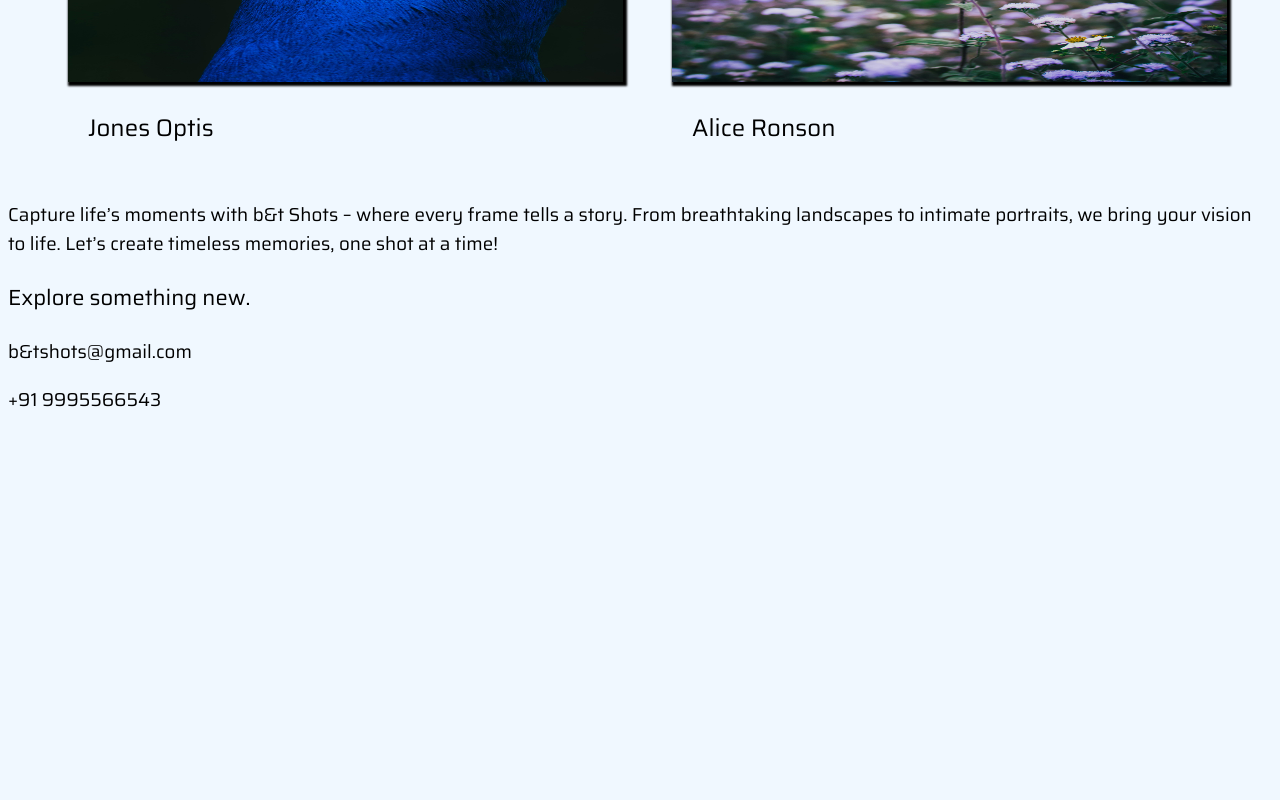
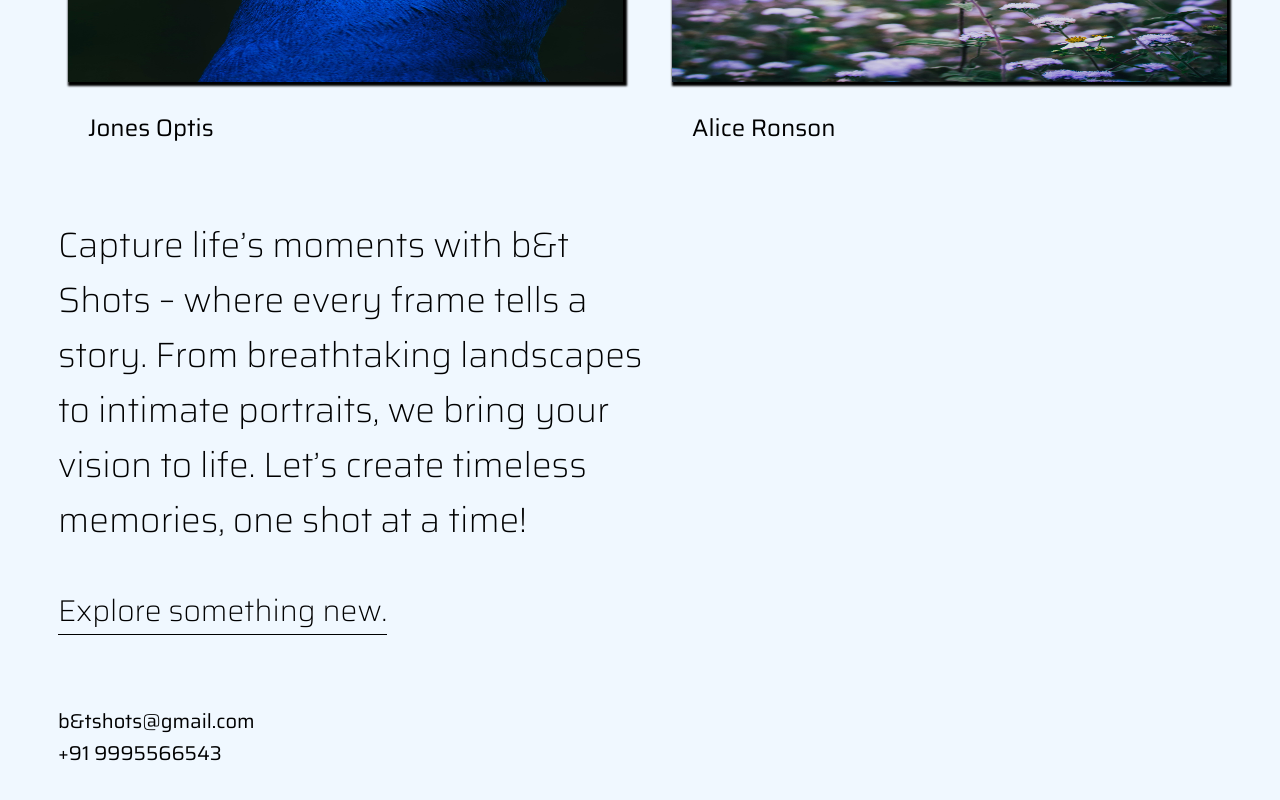
Before and after one commit to Lonecoder007pip/website_using_css, a plain HTML site: page index.html in a window 1280 px wide. Shown: the part 1575-2375 px from the top of the page. Before the commit the page ends 2008 px from the top, so only its background shows below. Drawn offline with Linux system fonts and the light colour scheme.

Commit message:
Update style.css

```diff
--- a/style.css
+++ b/style.css
@@ -77,3 +77,35 @@ a:hover
     font-weight: 400;
 
 }
+
+.about
+{
+    width:40%;
+    min-width:600px;
+    font-size:30px;
+    margin-left:50px;
+}
+
+.about h3
+{
+    font-weight: 200;
+}
+
+span>h3
+{
+    border-bottom: 1px solid black;
+    margin-top:40px;
+    font-size: 30px;
+    display:inline-block;
+}
+.contact
+{
+    margin-top:40px;
+}
+
+.contact p
+{
+    margin:0;
+    font-size:20px;
+    font-weight: 400;
+}
```
